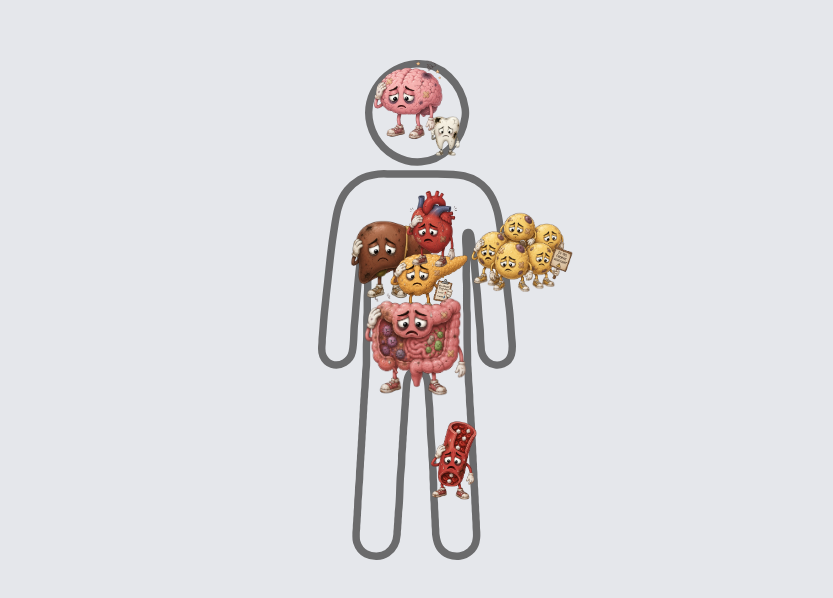
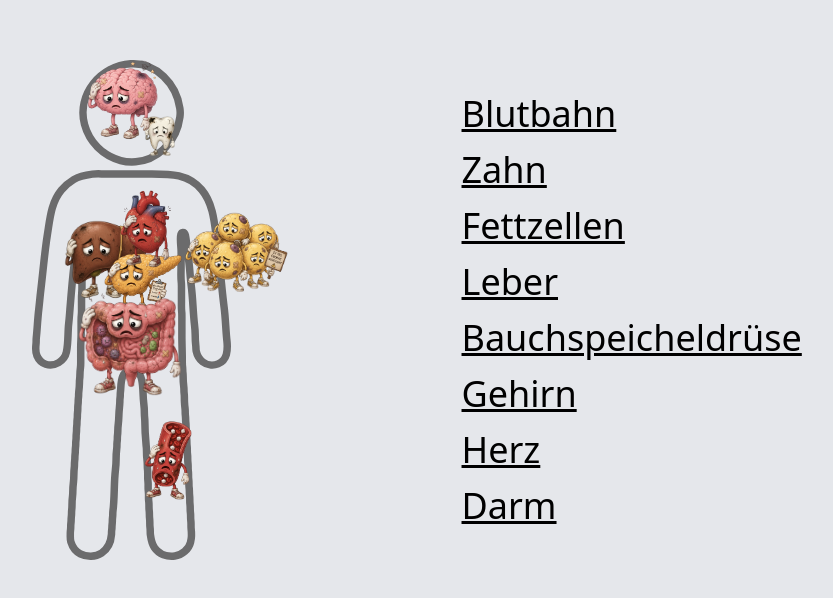
Before and after one commit to JDeinhardt/BlutzuckerClickAdventure, a SvelteKit app: page /game in a window 1280 px wide. Shown: the part 106-704 px from the top of the page, without its empty margins (223-1056 px from the left). Built offline with nearby package versions, Linux system fonts and the light colour scheme; a web font is replaced by a local one.

Commit message:
added list of links to organs

```diff
--- a/src/routes/game/+page.svelte
+++ b/src/routes/game/+page.svelte
@@ -1,6 +1,10 @@
 <script lang="ts">
   import { goto } from "$app/navigation";
   import { page } from "$app/state";
+  import { getBodyParts } from "$lib";
+  import type { BodyPart } from "$lib/types";
+
+  const bodyParts: BodyPart[] = getBodyParts();
 
   const name = page.url.searchParams.get("name");
 
@@ -12,6 +16,7 @@
 <div class="flex items-center content-center flex-col h-full justify-center">
   <h1 class="text-center text-6xl mb-8 underline">{name}</h1>
 
+  <div class="flex justify-around w-250">
     <div class="relative h-125">
       <img src="/assets/human.svg" alt="human" class="h-full" />
 
@@ -82,6 +87,17 @@
         />
       </button>
     </div>
+    <div class="flex flex-col space-y-4 justify-center">
+      {#each bodyParts as part}
+        <a
+          href="/selected/?name={name}&organ={part.name}"
+          title="play as {name}"
+          class="text-4xl underline"
+          >{part.name}
+        </a>
+      {/each}
+    </div>
+  </div>
 </div>
 
 <!-- {#each bodyParts as part}
```
Lines whose indentation alone changed are shown as unchanged.
